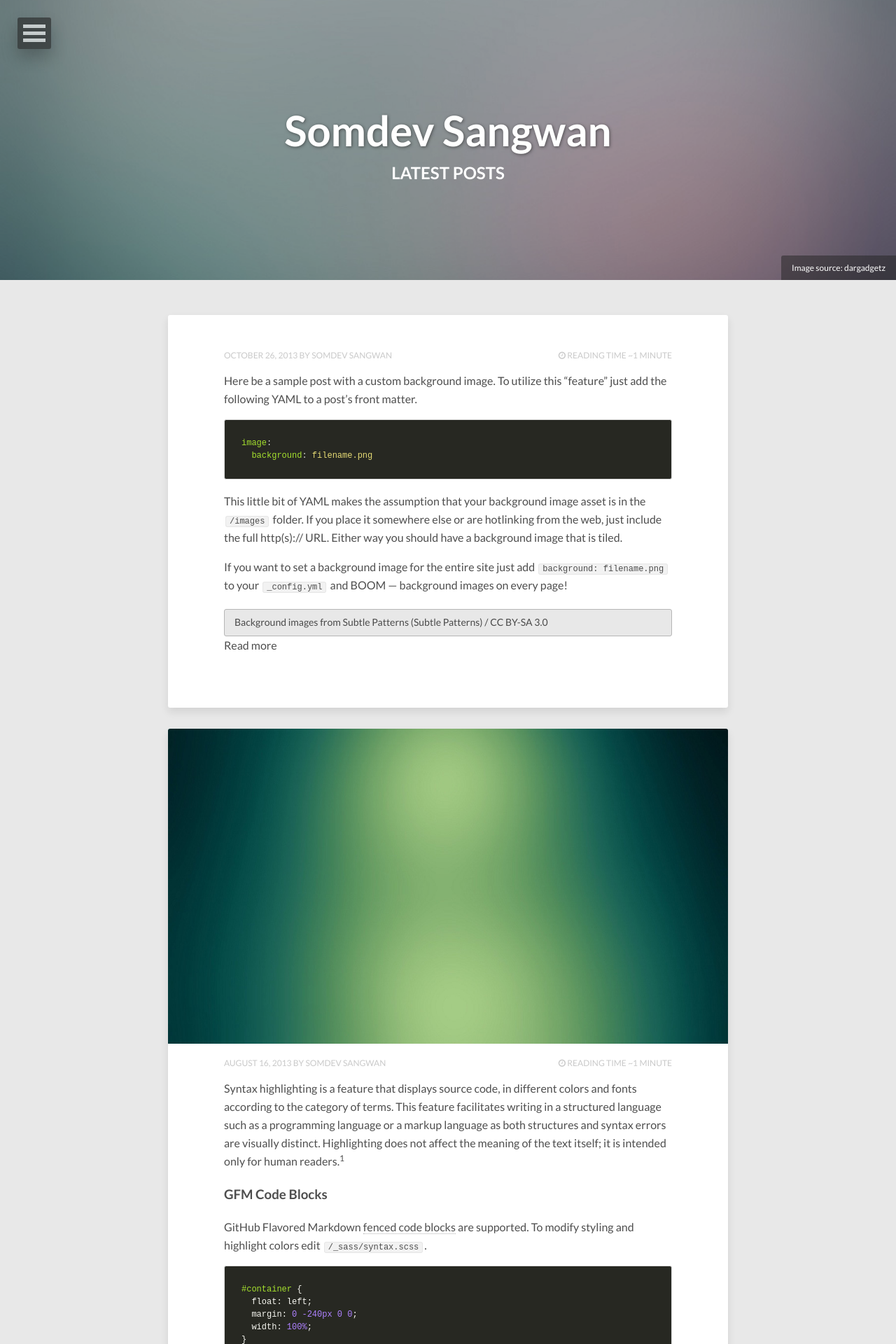
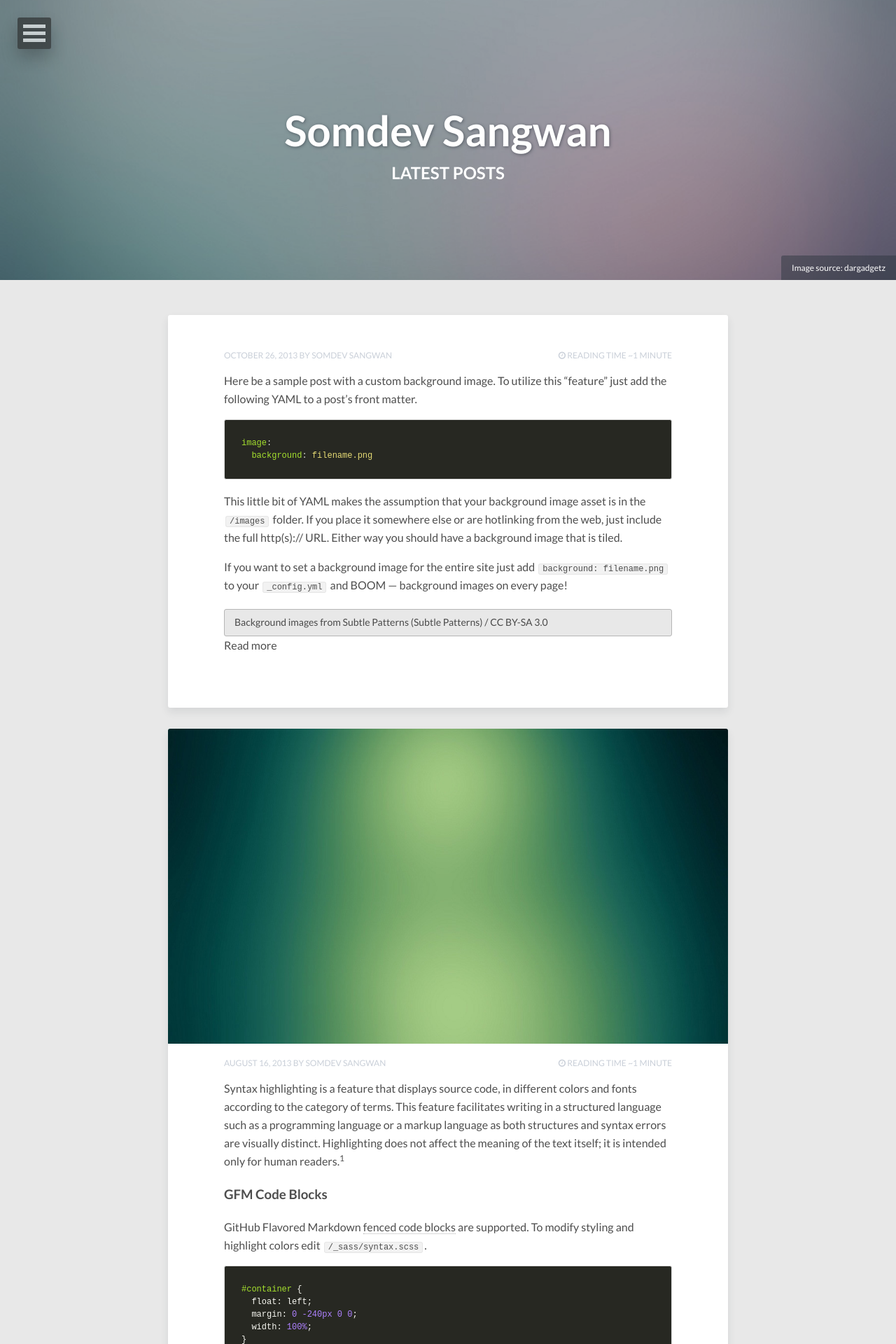
Before and after one commit to jermainlaforce/s0md3v.github.io, a Jekyll site: the page built from index.html, in a window 1280 px wide. Shown: the top 1920 px of the page at 70% size. Built offline with Jekyll 4.4.1, drawn with Linux system fonts in a browser that asks for light colours; nearby versions of some CDN libraries; the list of posts is cut into pages by our own code.

Commit message:
Update _variables.scss

```diff
--- a/_sass/_variables.scss
+++ b/_sass/_variables.scss
@@ -33,7 +33,7 @@
    Colors
    ========================================================================== */
 
-$base-color                      : rgba(#222,0.8);
+$base-color                      : rgba(47, 54, 64, 1.0);
 $body-color                      : #e8e8e8;
 $text-color                      : rgba(#222,0.8);
 $comp-color                      : complement(#222);
```
